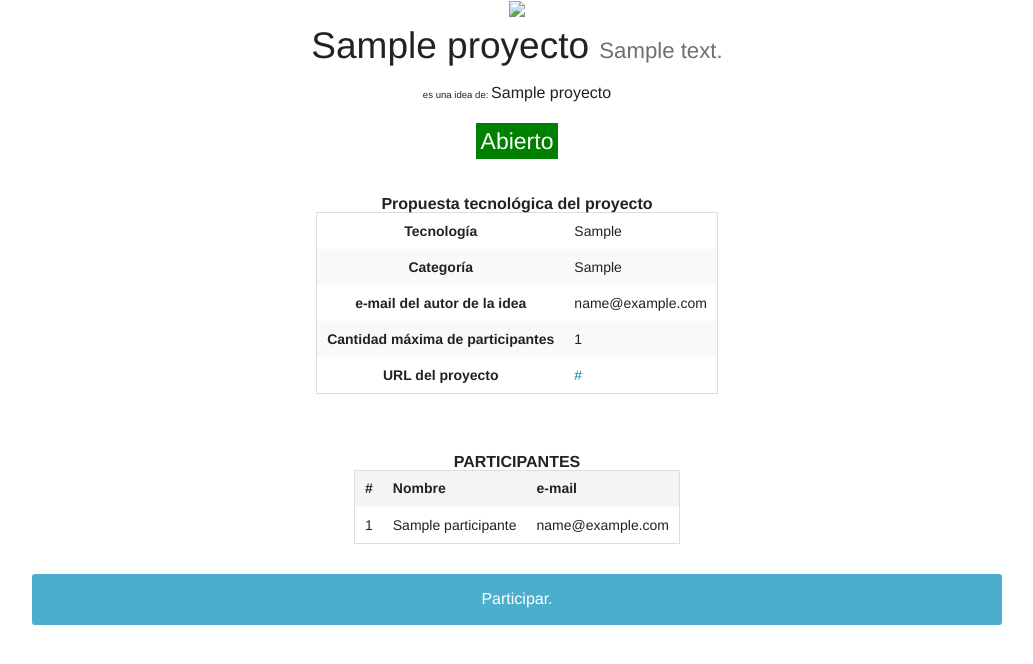
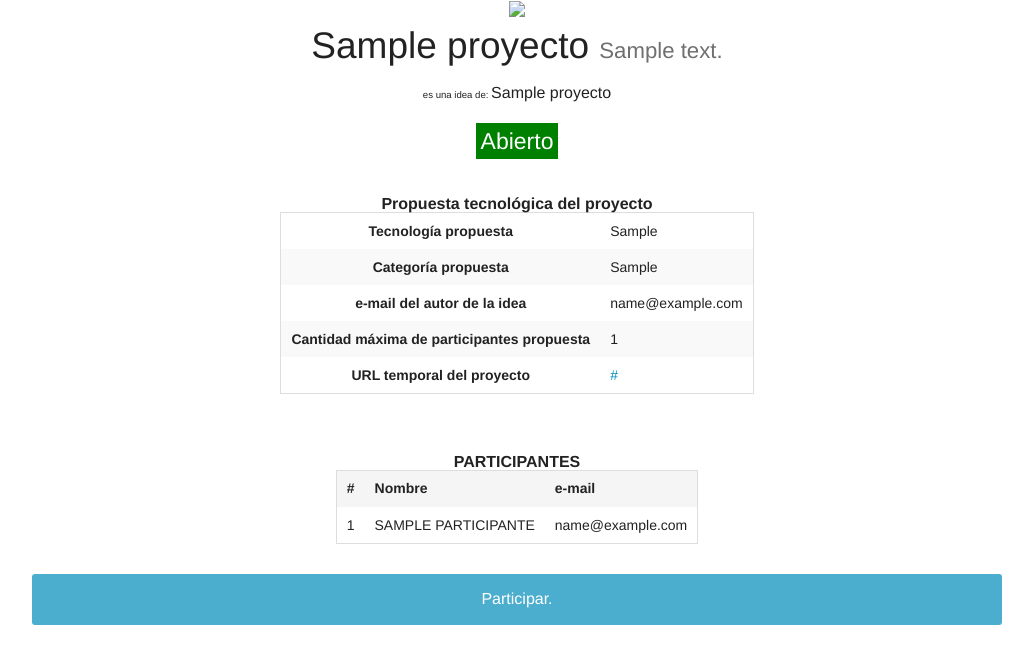
Before and after one commit to neosergio/hackatonqr, a Django app: template templates/proyectos/project.html in a window 1280 px wide. Shown: the part 45-709 px from the top of the page, without its empty margins (123-1156 px from the left). Run offline with Django 3.2, Linux system fonts and the light colour scheme; tables that the repository leaves empty hold one stand-in row (values such as "Sample post"); the template is opened without the code that fills it: values that come from a table or form of the project are taken from there, most other values are stand-ins (such as "Sample title", 1, 10 or a date in 2020); some libraries are stand-ins or nearby versions.

Commit message:
Normalize the font style for members list and add data to projects table

```diff
--- a/templates/proyectos/index.html
+++ b/templates/proyectos/index.html
@@ -6,6 +6,7 @@
 		.table-center ul { margin: 0; font-size: 10px; }
 		.Abierto { color: white; background-color: green; }
 		.Cerrado { color: white; background-color: red; }
+        .members-name { text-transform: capitalize; }
 	</style>
 {% endblock css %}
 {% block main_content %}
@@ -34,7 +35,7 @@
 						<td class='{{value.status}}'>{{value.status}}</td>
 						<td>{{value.quantity}}</td>
 						<td>
-							<ul>
+							<ul class="members-name">
 							{% for member in value.members %}
 								<li>{{member.name}}</li>
 							{% empty %}
--- a/templates/proyectos/project.html
+++ b/templates/proyectos/project.html
@@ -6,6 +6,7 @@
 		.table-center caption { font-weight: bold; }
 		.Abierto { background-color: green; color: white; padding: 5px; }
 		.Cerrado { background-color: red; color: white; padding: 5px 100px; }
+        .participant-name { text-transform: uppercase; }
 	</style>
 {% endblock css %}
 {% block main_content %}
@@ -23,11 +24,11 @@
 			<table class="table-center">
 				<caption>Propuesta tecnológica del proyecto</caption>
 				<tbody>
-					<tr><th>Tecnología</th><td>{{project.technology}}</td></tr>
-					<tr><th>Categoría</th><td>{{project.category}}</td></tr>
+					<tr><th>Tecnología propuesta</th><td>{{project.technology}}</td></tr>
+					<tr><th>Categoría propuesta</th><td>{{project.category}}</td></tr>
 					<tr><th>e-mail del autor de la idea</th><td>{{project.email}}</td></tr>
-					<tr><th>Cantidad máxima de participantes</th><td>{{project.max_participants}}</td></tr>
-					<tr><th>URL del proyecto</th><td><a href="{{project.url}}" target="_blank">{{project.url}}</a></td></tr>
+					<tr><th>Cantidad máxima de participantes propuesta</th><td>{{project.max_participants}}</td></tr>
+					<tr><th>URL temporal del proyecto</th><td><a href="{{project.url}}" target="_blank">{{project.url}}</a></td></tr>
 				</tbody>
 			</table>
 		</div>
@@ -45,7 +46,7 @@
 					<tbody>
 						{% for participant in participants %}
 						<tr>
-							<td>{{forloop.counter}}</td><td>{{participant.name}}</td><td>{{participant.email}}</td>
+							<td>{{forloop.counter}}</td><td class="participant-name">{{participant.name}}</td><td>{{participant.email}}</td>
 						</tr>
 						{% empty %}
 						<tr>
```
